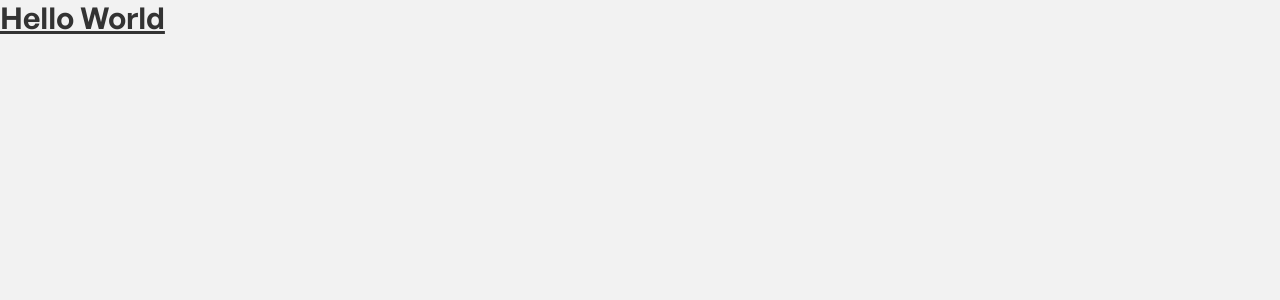
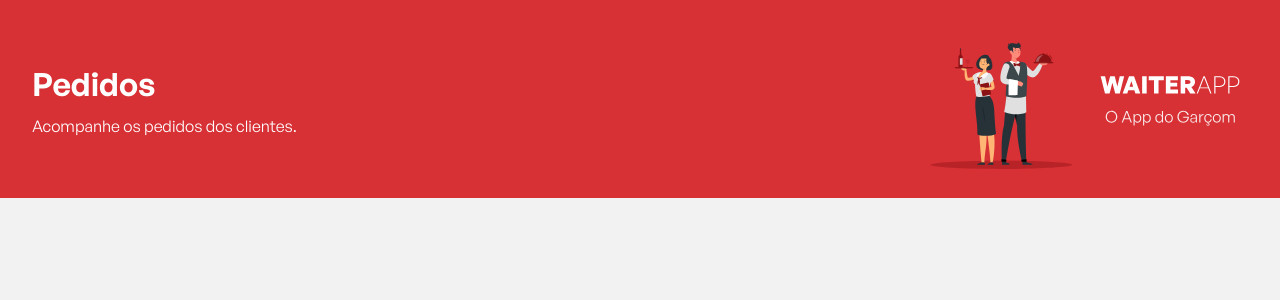
Before and after one commit to rodrigomsrocha/waiter-app-fron-end, a React (Vite) app: page / in a window 1280 px wide. Shown: the top 300 px of the page. Built offline with nearby package versions, Linux system fonts and the light colour scheme.

Commit message:
header component done

```diff
--- a/src/App.tsx
+++ b/src/App.tsx
@@ -1,3 +1,5 @@
+import { Header } from './components/Header/index';
+
 export function App() {
-  return <h1 className="text-3xl font-bold underline">Hello World</h1>;
+  return <Header />;
 }
--- /dev/null
+++ b/src/components/Header/index.tsx
@@ -0,0 +1,15 @@
+import logo from '../../assets/images/logo.svg';
+
+export function Header() {
+  return (
+    <header className="bg-red-500 flex justify-center h-[198px] items-center">
+      <div className="w-full max-w-base flex items-center justify-between text-white">
+        <div>
+          <h1 className="font-semibold text-display mb-[6px]">Pedidos</h1>
+          <h2 className="font-normal text-base">Acompanhe os pedidos dos clientes.</h2>
+        </div>
+        <img src={logo} alt="WaiterApp" />
+      </div>
+    </header>
+  );
+}
--- a/tailwind.config.cjs
+++ b/tailwind.config.cjs
@@ -22,6 +22,12 @@ module.exports = {
       fontFamily: {
         sans: ['General Sans', ...defaultTheme.fontFamily.sans],
       },
+      maxWidth: {
+        base: '76rem',
+      },
+      fontSize: {
+        display: '2rem',
+      },
     },
   },
   plugins: [],
```
